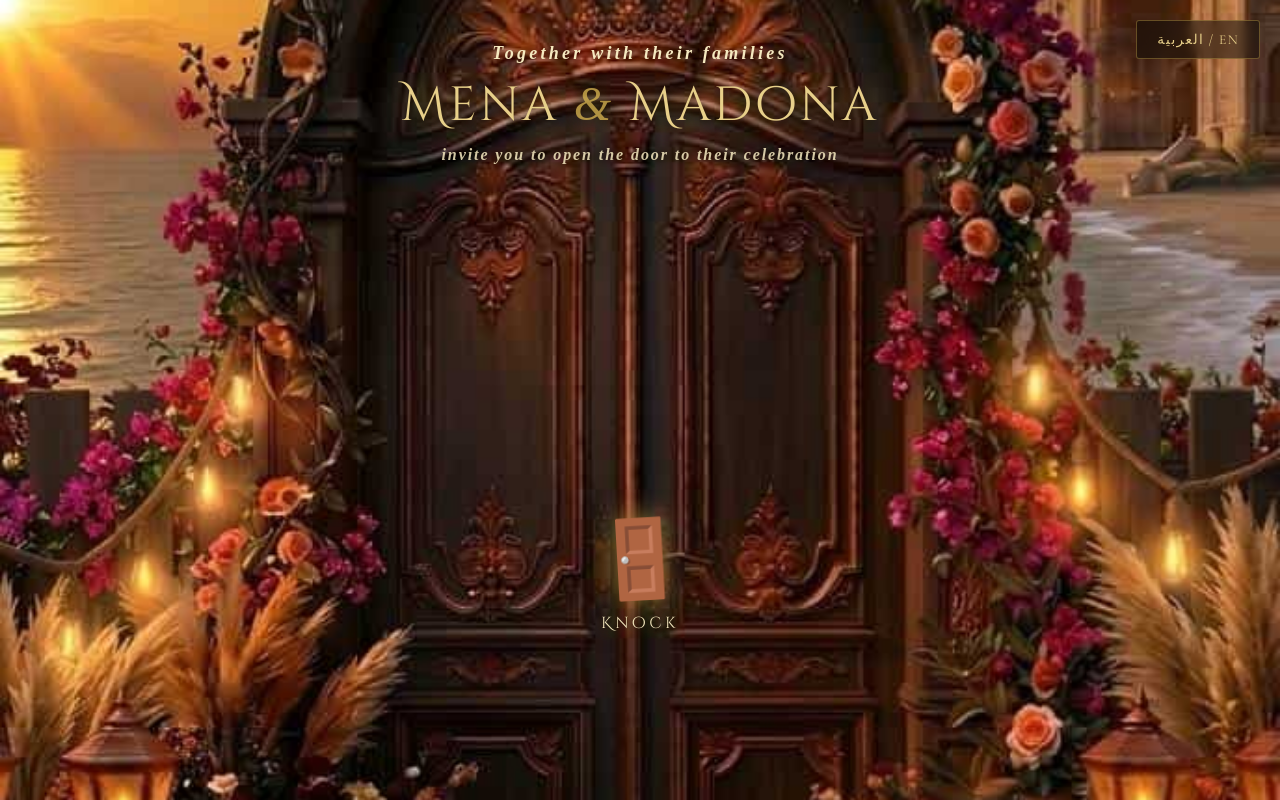
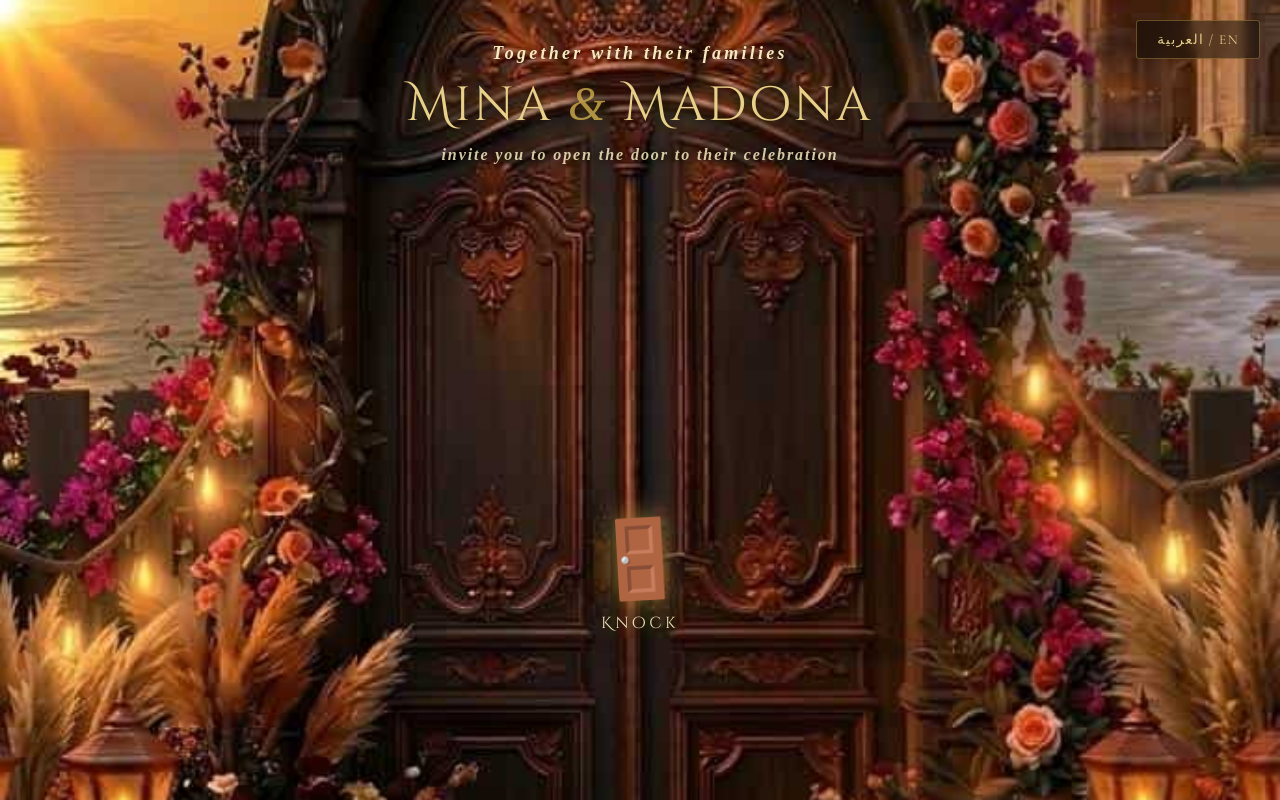
Before and after one commit to loventa-1/Mena-Madona, a plain HTML site: page index.html in a window 1280 px wide. Drawn offline with nearby package versions, Linux system fonts and the light colour scheme; a web font is replaced by a local one.

Commit message:
uploaded

```diff
--- a/index.html
+++ b/index.html
@@ -6,7 +6,7 @@
       name="viewport"
       content="width=device-width, initial-scale=1.0, maximum-scale=1.0, user-scalable=yes"
     />
-    <title>Mena & Madona · Wedding Invitation</title>
+    <title>Mina & Madona · Wedding Invitation</title>
     <link rel="stylesheet" href="main.css" />
     <link rel="preconnect" href="https://fonts.googleapis.com" />
     <link
--- a/script.js
+++ b/script.js
@@ -9,7 +9,7 @@
    ────────────────────────────────────────────────────────────────── */
 const CONFIG = {
   // --- Wedding Info ---
-  groomName: "Mena",
+  groomName: "Mina",
   brideName: "Madona",
   groomNameAr: "مينا",
   brideNameAr: "مادونا",
```
